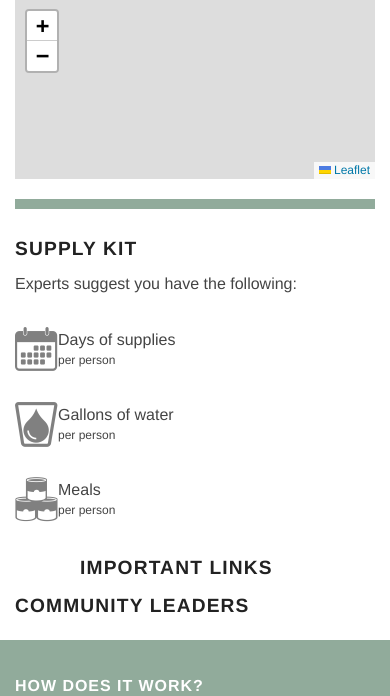
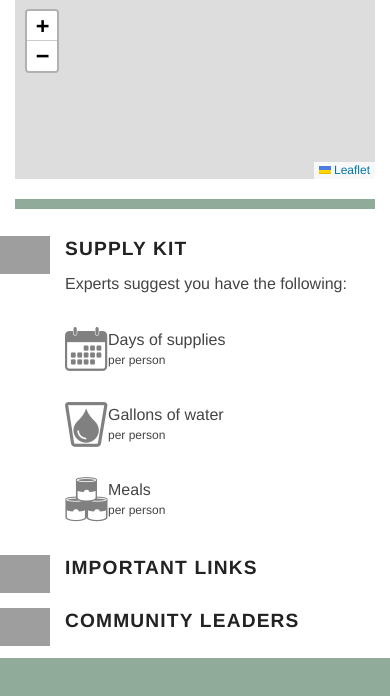
Before and after one commit to hazard-ready/missoula-ready, a Django app: template disasterinfosite/templates/found_content.html in a window 390 px wide. Shown: the part 128-824 px from the top of the page. Run offline with Django 3.2, Linux system fonts and the light colour scheme; the template is opened without the code that fills it, so the values that code supplies are empty; some libraries are stand-ins or nearby versions; grey boxes are pictures that could not be loaded.

Commit message:
Add icons for static sections

```diff
--- a/disasterinfosite/static/css/app.css
+++ b/disasterinfosite/static/css/app.css
@@ -147,11 +147,23 @@ h6 {
   margin: 5px;
 }
 
+.section-icon--link {
+  background: transparent url(../img/link.svg) no-repeat 0 0;
+}
+
+.section-icon--supply-kit {
+  background: transparent url(../img/supplykit.svg) no-repeat 0 0;
+}
+
+.section-icon--community {
+  background: transparent url(../img/community.svg) no-repeat 0 0;
+}
+
 .section-icon {
   margin-top: 0.2rem;
-  width: 60px;
-  height: 60px;
-  background-size: 60px auto;
+  width: 80px;
+  height: 80px;
+  background-size: 80px auto;
 }
 
 .section-title {
@@ -407,9 +419,9 @@ h6 {
     text-align: center;
   }
   .section-icon {
-    width: 40px;
-    height: 40px;
-    background-size: 40px auto;
+    width: 50px;
+    height: 50px;
+    background-size: 50px auto;
   }
 
   .tab-title {
--- a/disasterinfosite/templates/found_content.html
+++ b/disasterinfosite/templates/found_content.html
@@ -84,12 +84,14 @@
   </div>
 
   <div class="row">
-    <div class="small-10 medium-6 column">
+    <div class="section-icon section-icon--supply-kit small-2 column"></div>
+    <div class="small-10 medium-5 column">
       <h4 class="caps">Supply Kit</h4>
       {% include "supply-kit.html" %}
     </div>
 
-    <div class="small-10 medium-6 column">
+    <div class="section-icon section-icon--link small-2 column"></div>
+    <div class="small-10 medium-5 column end">
       <h4 class="caps">Important Links</h4>
       {% for link in important_links %}
       <h5>{{ link.title }}</h5>
@@ -99,7 +101,8 @@
   </div>
 
   <div class="row">
-      <div class="small-10 medium-6 column">
+      <div class="section-icon section-icon--community small-2 column"></div>
+      <div class="small-10 medium-5 column end">
       <h4 class="caps">Community Leaders</h4>
       <p>{{ location.community_leaders | urlize }}</p>
     </div>
```
